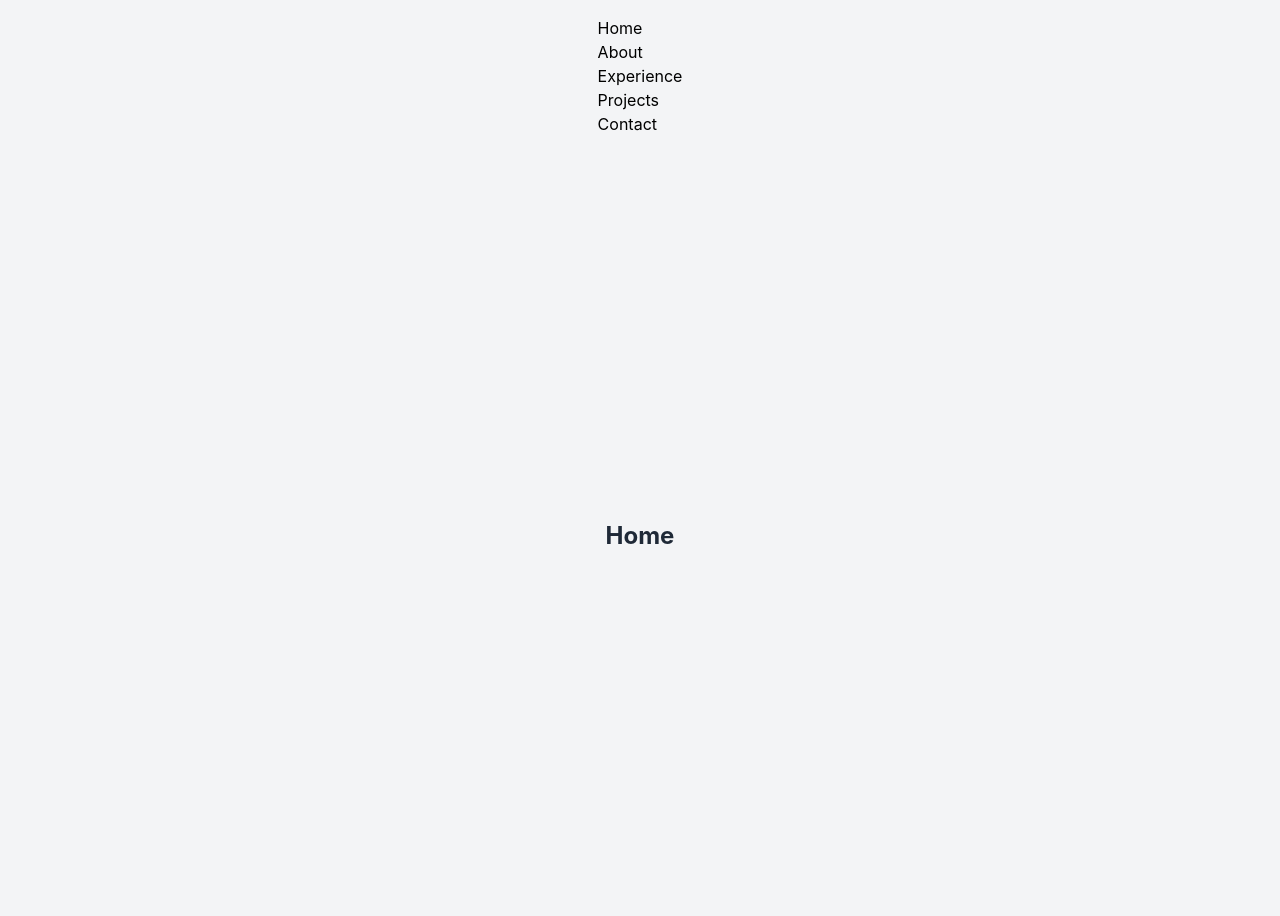
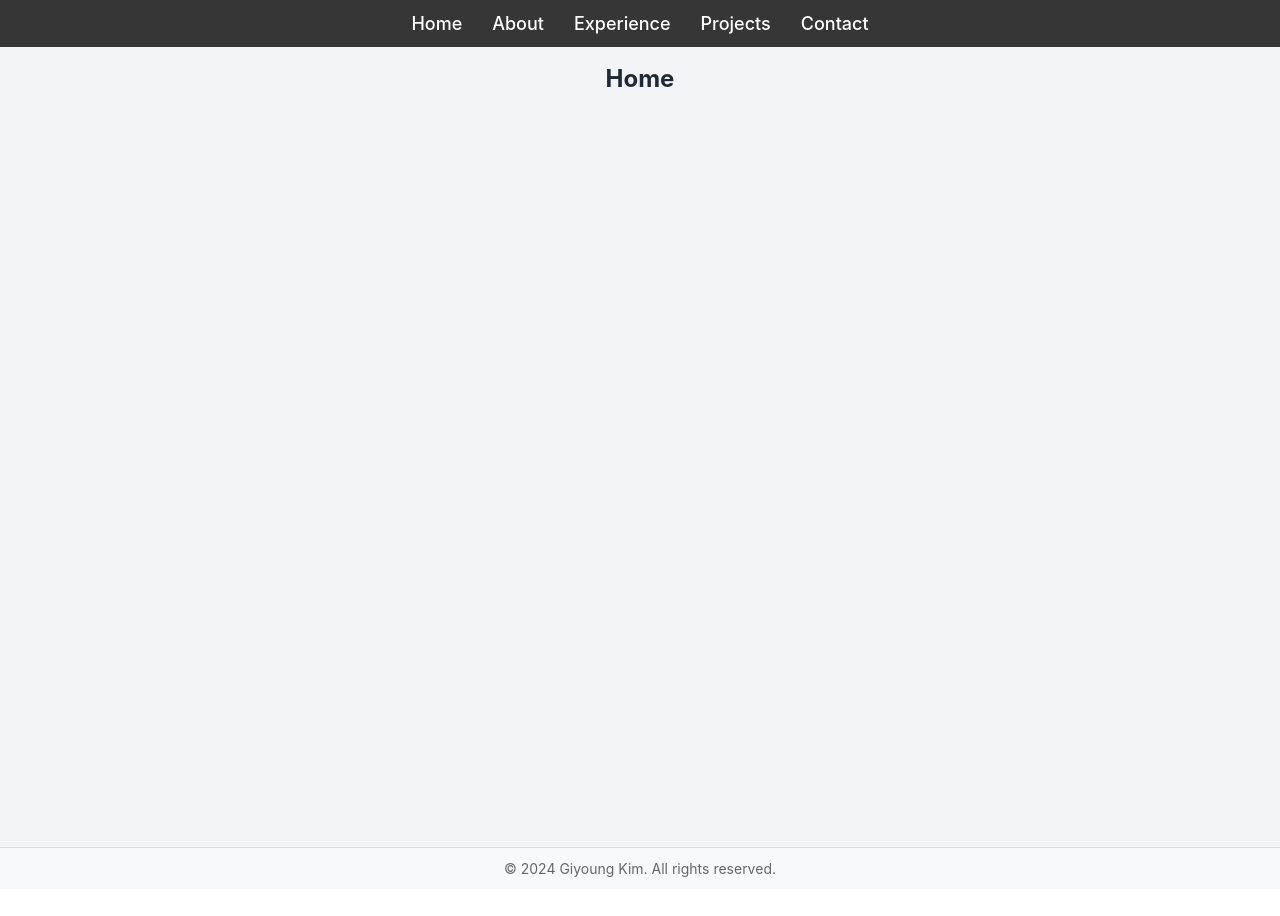
Before and after one commit to giykim/portfolio, a React (Create React App) app in the folder portfolio/: page / in a window 1280 px wide. Shown: the top 916 px of the page. After the commit the page ends 889 px from the top, so only its background shows below. Built offline with nearby package versions, Linux system fonts and the light colour scheme.

Commit message:
Navbar and footer

```diff
--- a/portfolio/src/pages/Layout.css
+++ b/portfolio/src/pages/Layout.css
@@ -1 +1,42 @@
 @import "../styles/base.css";
+
+.navbar ul {
+    display: flex;
+    justify-content: center;
+    background-color: #363636;
+    padding: 10px;
+    list-style: none;
+    margin: 0;
+    box-shadow: 0 4px 6px rgba(0, 0, 0, 0.1);
+}
+
+.navbar li {
+    margin: 0 15px;
+}
+
+.navbar a {
+    text-decoration: none;
+    color: #ffffff;
+    font-size: 18px;
+    font-weight: 500;
+    transition: color 0.3s;
+}
+
+.navbar a:hover {
+    color: #007bff;
+}
+
+.footer {
+    display: flex;
+    justify-content: center;
+    align-items: center;
+    background-color: #f8f9fa; /* Light gray background */
+    padding: 10px;
+    border-top: 1px solid #ddd; /* Light gray border on top */
+}
+
+.footer p {
+    color: #666; /* Subtle gray text */
+    font-size: 14px; /* Small text */
+    margin: 0;
+}
--- a/portfolio/src/pages/Layout.js
+++ b/portfolio/src/pages/Layout.js
@@ -3,7 +3,8 @@ import "./Layout.css";
 
 const Layout = () => {
     return (
-        <div className="content">
+        <>
+            <div className="navbar">
                 <ul>
                     <li><Link to="/">Home</Link></li>
                     <li><Link to="/about">About</Link></li>
@@ -11,8 +12,14 @@ const Layout = () => {
                     <li><Link to="/projects">Projects</Link></li>
                     <li><Link to="/contact">Contact</Link></li>
                 </ul>
+            </div>
+
             <Outlet />
-        </div>
+
+            <footer className="footer">
+                <p>© {new Date().getFullYear()} Giyoung Kim. All rights reserved.</p>
+            </footer>
+        </>
     )
 };
 
--- a/portfolio/src/styles/base.css
+++ b/portfolio/src/styles/base.css
@@ -3,7 +3,7 @@
 @tailwind utilities;
 
 .content {
-    @apply p-4 bg-gray-100 min-h-screen flex flex-col items-center justify-center;
+    @apply p-4 bg-gray-100 min-h-screen flex flex-col items-center;
 }
 
 h2 {
```
Lines whose indentation alone changed are shown as unchanged.
